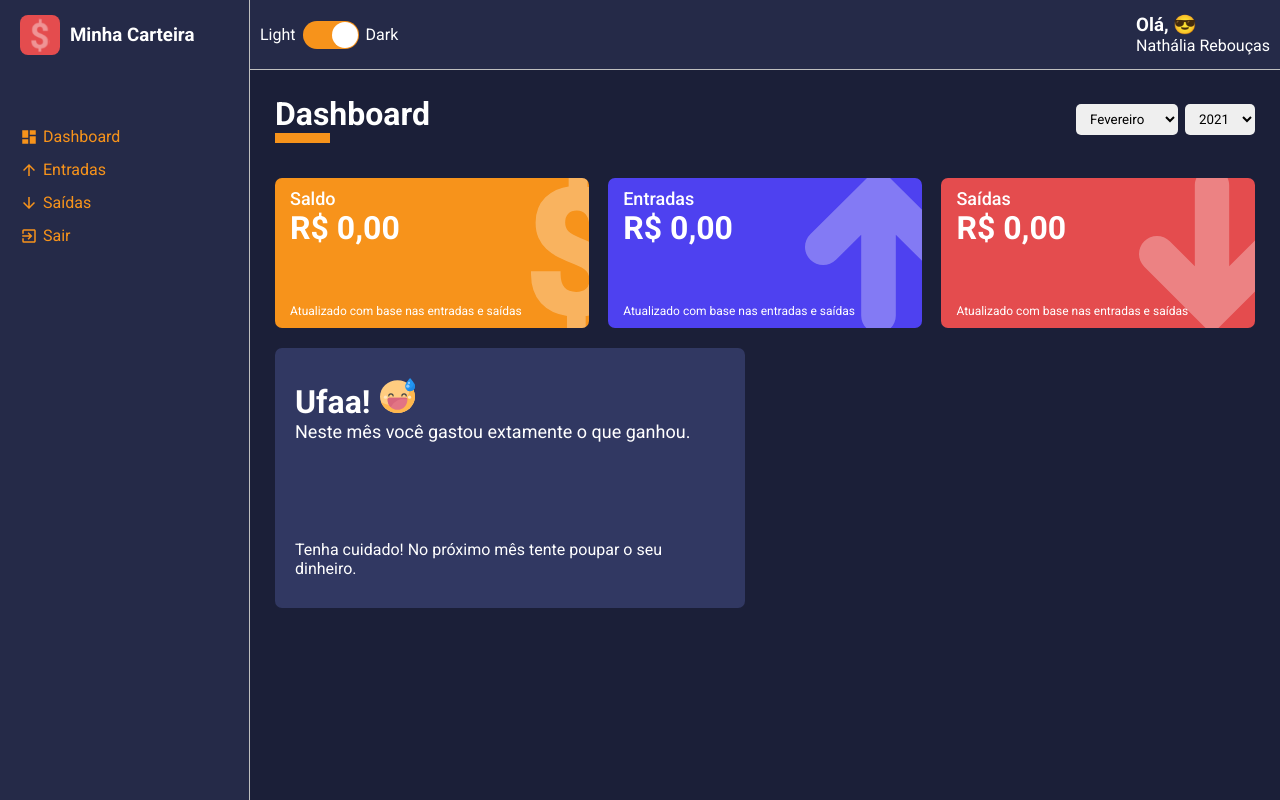
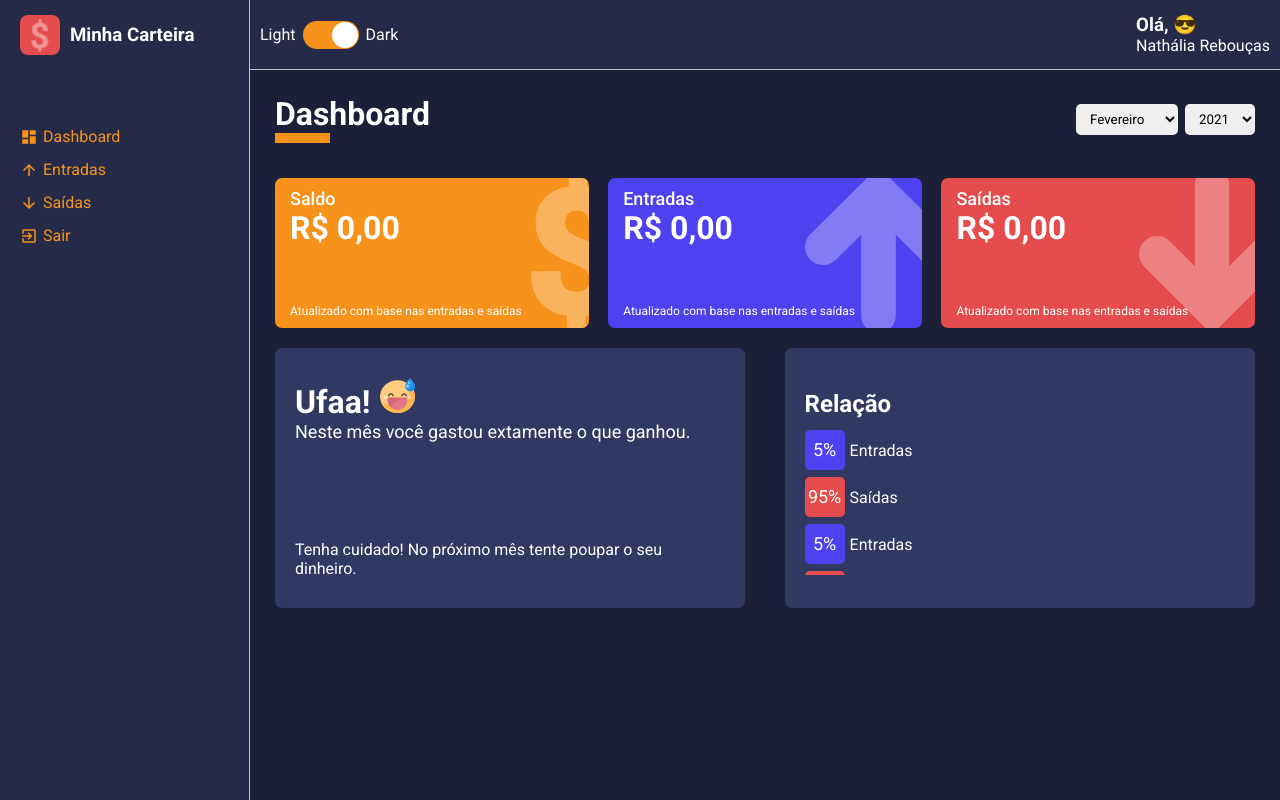
Before and after one commit to nathaliareboucas/minha-carteira, a React (Create React App) app: page /dashboard in a window 1280 px wide. Built offline with nearby package versions, Linux system fonts and the light colour scheme.

Commit message:
criando o visual do gráfico de pizza

```diff
--- a/package.json
+++ b/package.json
@@ -17,6 +17,7 @@
     "react-router-dom": "^5.2.0",
     "react-scripts": "4.0.1",
     "react-switch": "^6.0.0",
+    "recharts": "^2.0.7",
     "styled-components": "^5.2.1",
     "typescript": "^4.0.3",
     "uuid": "^8.3.2",
--- /dev/null
+++ b/src/components/PieChart/index.tsx
@@ -0,0 +1,59 @@
+import React from 'react';
+// import {PieChart , Pie, Cell, ResponsiveContainer} from 'recharts';
+
+import {Container, SideLeft, LegendContainer, Legend, SideRight} from './styles';
+
+const PieChart: React.FC = () => (
+  <Container>
+    <SideLeft>
+      <h2>Relação</h2>
+      <LegendContainer>
+        <Legend color="#4E41F0">
+          <div>5%</div>
+          <span>Entradas</span>
+        </Legend>
+
+        <Legend color="#E44C4E">
+          <div>95%</div>
+          <span>Saídas</span>
+        </Legend>
+
+        <Legend color="#4E41F0">
+          <div>5%</div>
+          <span>Entradas</span>
+        </Legend>
+
+        <Legend color="#E44C4E">
+          <div>95%</div>
+          <span>Saídas</span>
+        </Legend>
+
+        <Legend color="#4E41F0">
+          <div>5%</div>
+          <span>Entradas</span>
+        </Legend>
+
+        <Legend color="#E44C4E">
+          <div>95%</div>
+          <span>Saídas</span>
+        </Legend>
+
+        <Legend color="#4E41F0">
+          <div>5%</div>
+          <span>Entradas</span>
+        </Legend>
+
+        <Legend color="#E44C4E">
+          <div>95%</div>
+          <span>Saídas</span>
+        </Legend>
+      </LegendContainer>
+    </SideLeft>
+
+    <SideRight>
+
+    </SideRight>
+  </Container>
+);
+
+export default PieChart;
--- /dev/null
+++ b/src/components/PieChart/styles.ts
@@ -0,0 +1,68 @@
+import styled from 'styled-components';
+
+interface ILegendProps {
+  color: string;
+}
+
+export const Container = styled.div`
+  width: 48%;
+  height: 260px;
+  margin: 10px 0;
+  background-color: ${props => props.theme.colors.tertiary};
+  color: ${props => props.theme.colors.white};
+  border-radius: 7px;
+
+  display: flex;
+`;
+
+export const SideLeft = styled.aside`
+  padding: 30px 20px;
+
+  > h2 {
+    margin: 12px 0;
+  }
+`;
+
+export const LegendContainer = styled.ul`
+  list-style: none;
+  height: 145px;
+  padding-right: 15px;
+  overflow-y: scroll;
+
+  ::-webkit-scrollbar {
+    width: 10px;
+  }
+
+  ::-webkit-scrollbar-thumb {
+    background-color: ${props => props.theme.colors.secondary};
+    border-radius: 10px;
+  }
+
+  ::-webkit-scrollbar-track {
+    background-color: ${props => props.theme.colors.tertiary};
+  }
+`;
+
+export const Legend = styled.li<ILegendProps>`
+  display: flex;
+  align-items: center;
+
+  margin-bottom: 7px;
+
+  > div {
+    background-color: ${props => props.color};
+    width: 40px;
+    height: 40px;
+    border-radius: 5px;
+
+    font-size:18px;
+    line-height: 40px;
+    text-align: center;
+  }
+
+  > span {
+    margin-left: 5px;
+  }
+`;
+
+export const SideRight = styled.main``;
--- a/src/pages/Dashboard/index.tsx
+++ b/src/pages/Dashboard/index.tsx
@@ -5,6 +5,7 @@
 import SelectInput from '../../components/SelectInput';
 import WalletBox from '../../components/WalletBox';
 import MessageBox from '../../components/MessageBox';
+import PieChart from '../../components/PieChart';
 
 import expenses from '../../repositories/expenses';
 import gains from '../../repositories/gains';
@@ -179,6 +180,8 @@
           footerText={message.footerText}
           icon={message.icon}
         />
+
+        <PieChart/>
       </Content>
     </Container>
   );
```
Also changed, not shown: 2 other files (tests, documents, lock files or other folders).
